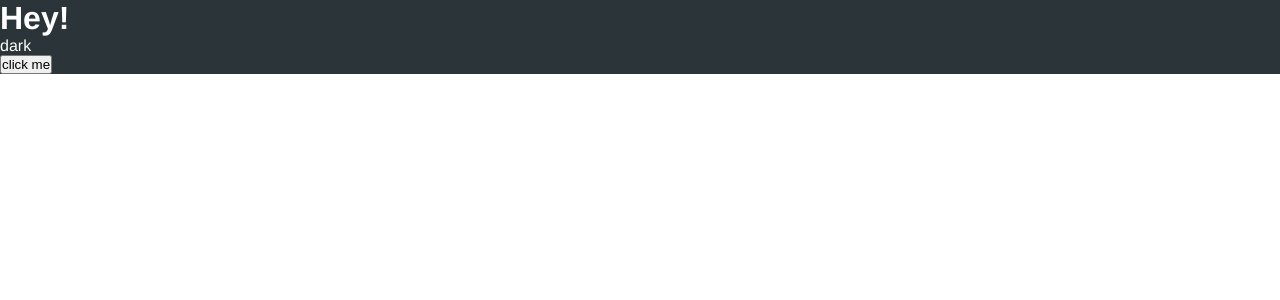
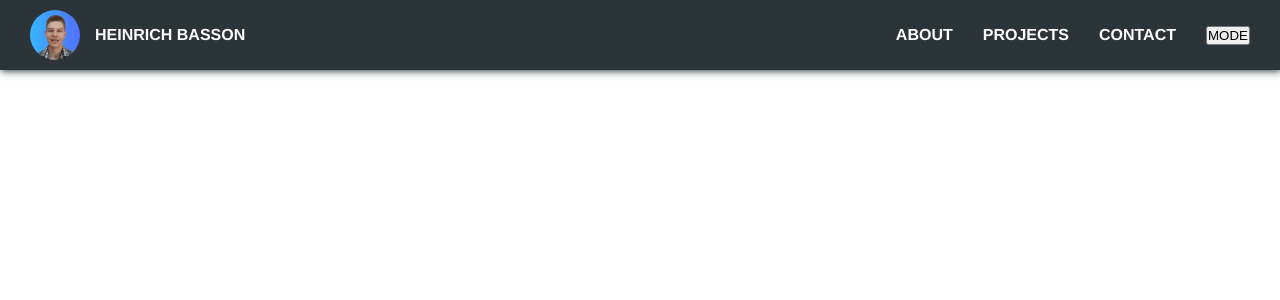
Before and after one commit to the-man2004/portfolio, a Vue app: page / in a window 1280 px wide. Shown: the top 300 px of the page. Built offline with nearby package versions, Linux system fonts and the light colour scheme.

Commit message:
Added header & started styling, I also linked the header to the mode logic.

```diff
--- a/src/App.vue
+++ b/src/App.vue
@@ -1,15 +1,9 @@
 <template>
-  <div :class="store.modeClass">
-    <h1 class="accent">{{ store.hello }}</h1>
-    <p>{{ store.mode }}</p>
-    <button @click="store.toggleMode">click me</button>
-  </div>
+  <TheHeader></TheHeader>
 </template>
 
 <script setup>
-import { useStore } from "./store/index";
-
-const store = useStore();
+import TheHeader from "./components/TheHeader.vue";
 </script>
 
 <style>
--- /dev/null
+++ b/src/components/TheHeader.vue
@@ -0,0 +1,78 @@
+<template>
+  <header :class="store.modeClass">
+    <div>
+      <a href="#" class="home-link">
+        <img class="header-profile" src="../assets/github-profile.jpg" alt="" />
+        <span>HEINRICH BASSON</span>
+      </a>
+    </div>
+    <div>
+      <ul class="nav-links">
+        <li>
+          <a href="#">ABOUT</a>
+        </li>
+        <li>
+          <a href="#">PROJECTS</a>
+        </li>
+        <li>
+          <a href="#">CONTACT</a>
+        </li>
+        <li>
+          <button @click="store.toggleMode">MODE</button>
+        </li>
+      </ul>
+    </div>
+  </header>
+</template>
+
+<script setup>
+import { useStore } from "@/store";
+
+const store = useStore();
+</script>
+
+<style scoped>
+header {
+  padding: 10px 30px;
+
+  display: flex;
+  align-items: center;
+  justify-content: space-between;
+
+  box-shadow: 1px 1px 7.5px var(--dark-color);
+  transition: all 250ms ease;
+}
+
+a {
+  text-decoration: none;
+  font-weight: 700;
+  color: inherit;
+  transition: color 250ms ease;
+}
+
+a:hover,
+a:focus {
+  color: var(--accent-color);
+}
+
+.home-link {
+  display: flex;
+  align-items: center;
+  justify-content: center;
+  gap: 15px;
+}
+
+.header-profile {
+  width: 50px;
+  height: auto;
+  border-radius: 100px;
+}
+
+.nav-links {
+  display: flex;
+  gap: 30px;
+}
+.nav-links li {
+  list-style: none;
+}
+</style>
```
Also changed, not shown: src/assets/github-profile.jpg (added).
